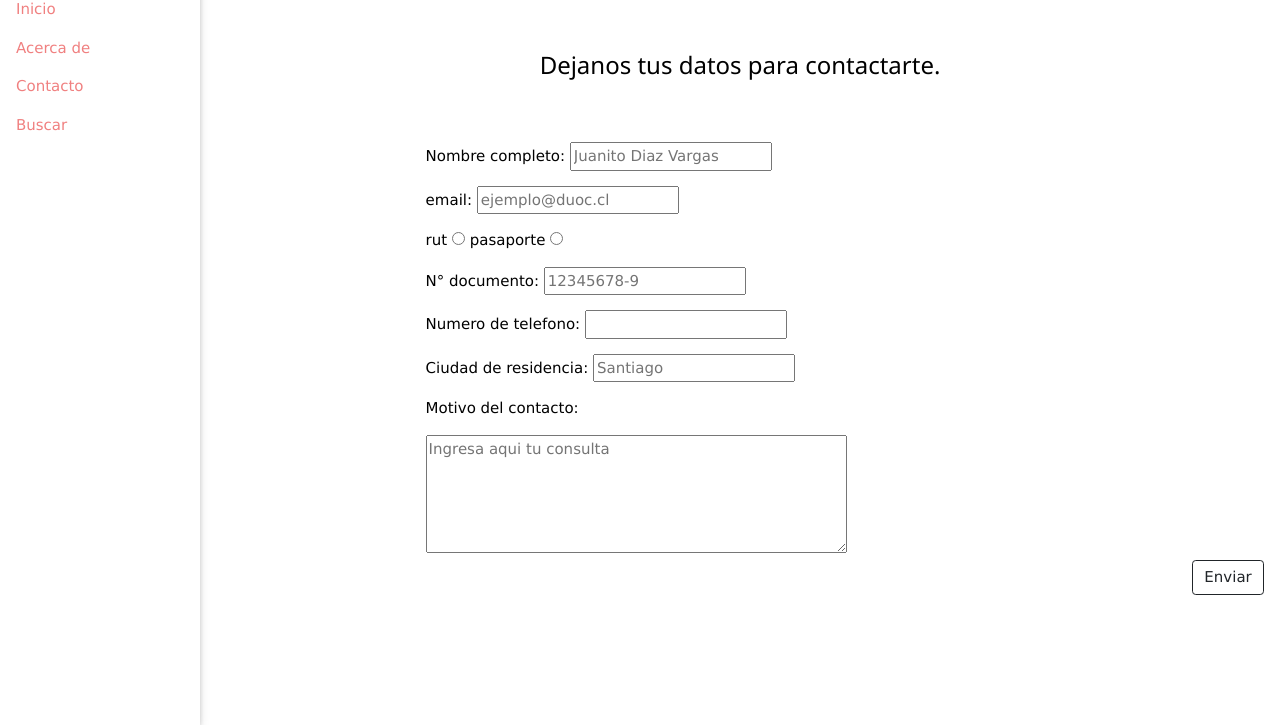
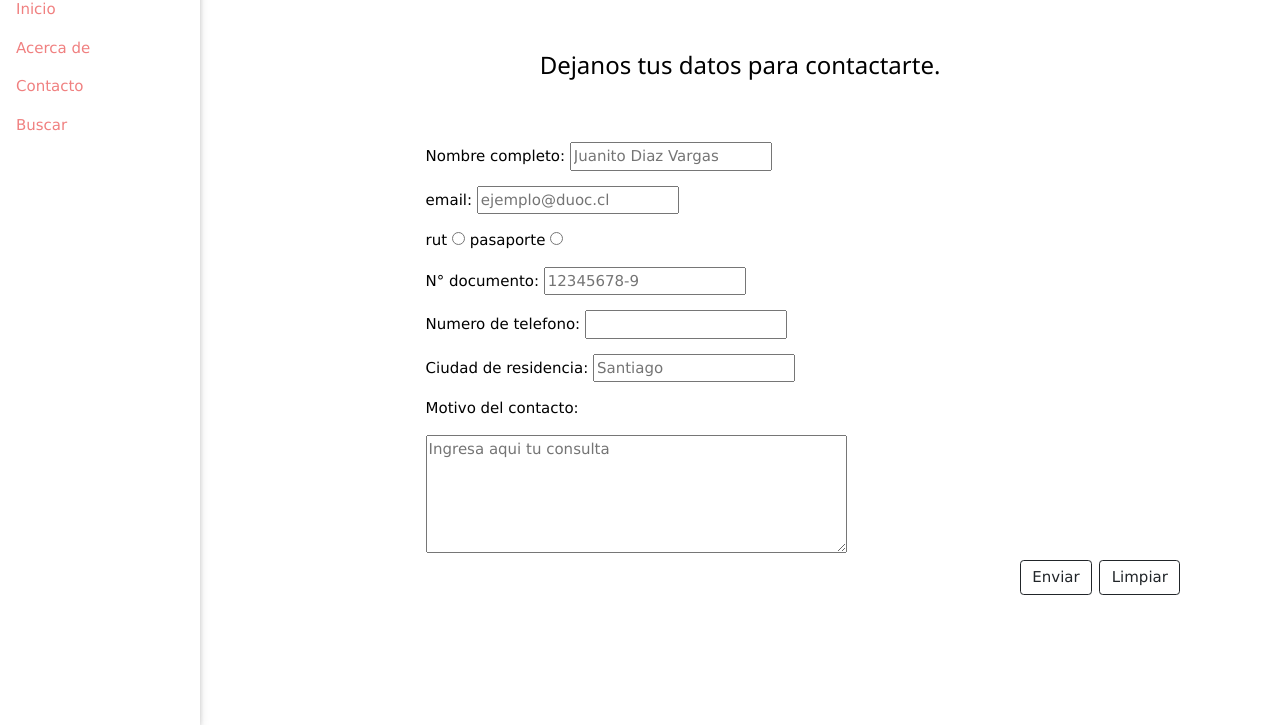
Before and after one commit to eduardomartinez2507/actividad2, a plain HTML site: page contacto.html in a window 1280 px wide. Shown: the part 75-800 px from the top of the page. Drawn offline with nearby package versions, Linux system fonts and the light colour scheme.

Commit message:
Add files via upload

```diff
--- a/contacto.html
+++ b/contacto.html
@@ -58,8 +58,9 @@
                 </p>
                 <textarea name="mensaje" id="mensaje" rows="5" cols="50" placeholder="Ingresa aqui tu consulta"></textarea>
                 <br>
-                <div class="d-grid gap-2 d-md-flex justify-content-md-end">
+                <div class="d-grid gap-2 d-md-flex justify-content-md-end" style="margin-right: 10%;">
                     <button type="submit" class="btn btn-outline-dark">Enviar</button>
+                    <button type="reset" class="btn btn-outline-dark">Limpiar</button>
                 </div>
               </form>
         </main>
```
